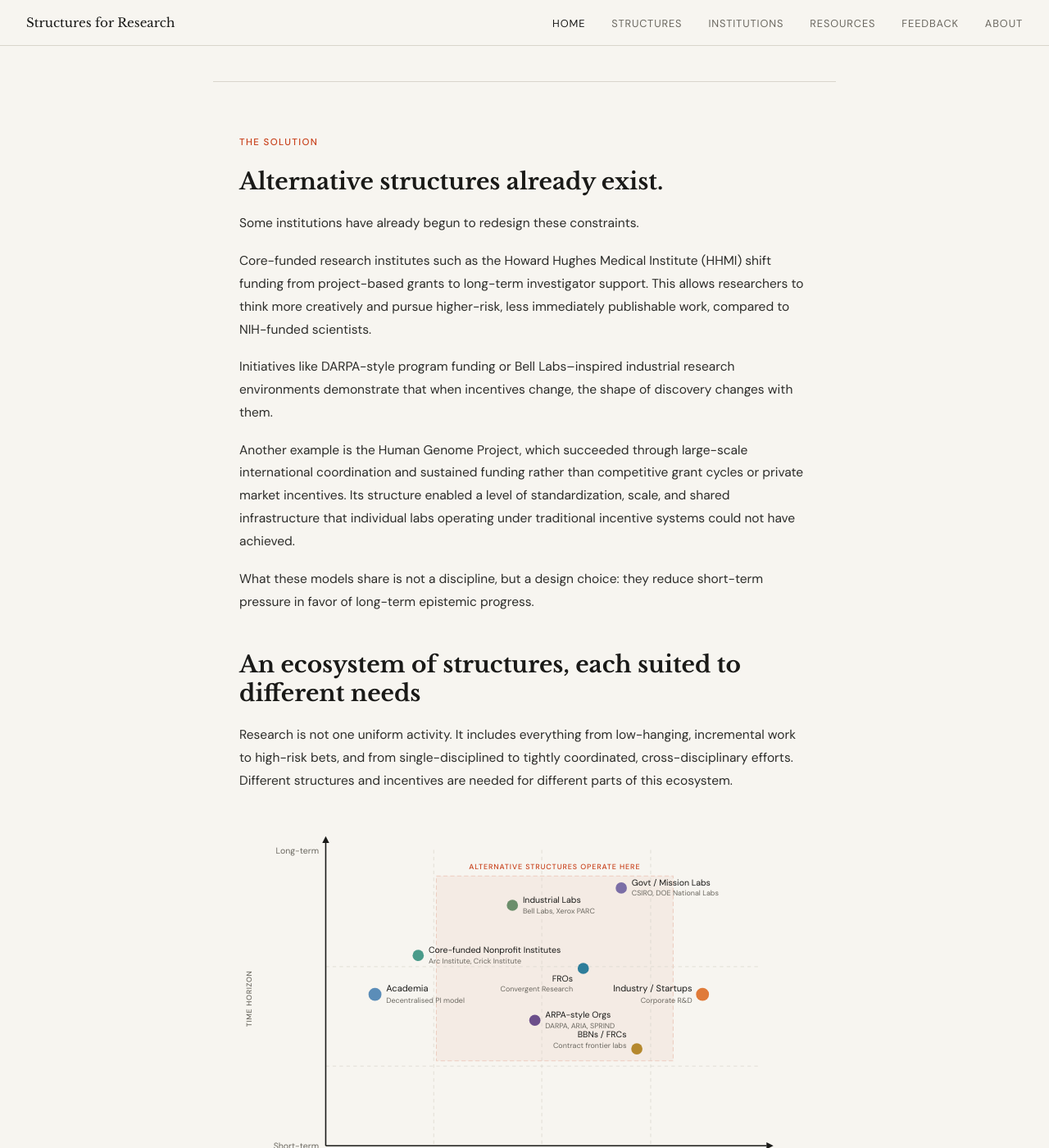
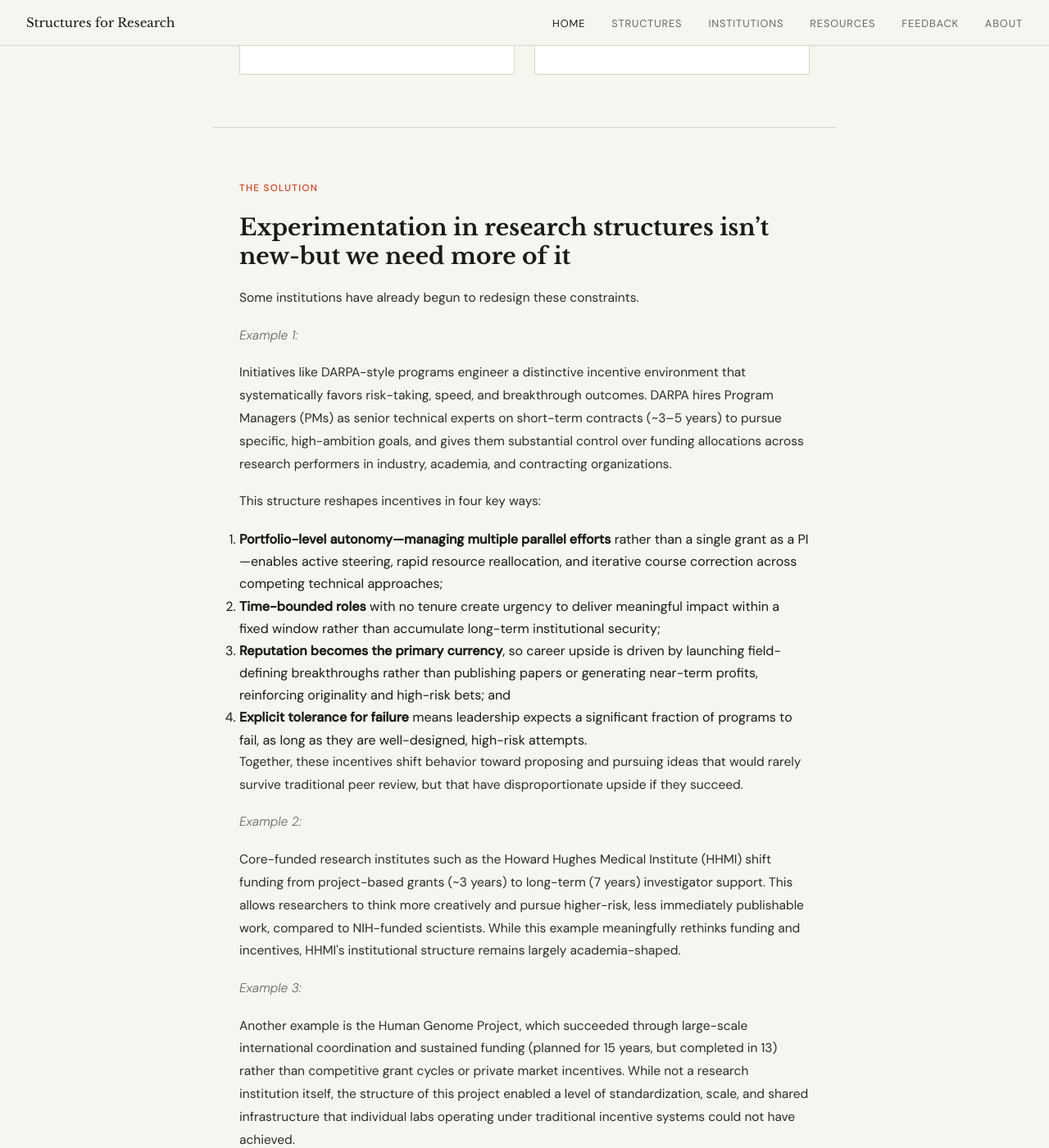
Before and after one commit to biancale4/structuresforresearch.com, a Jekyll site: the page built from index.html, in a window 1280 px wide and 1400 px high, scrolled down 3114 px. Shown: the whole window at 82% size. Built offline with Jekyll 4.4.1, drawn with Linux system fonts in a browser that asks for light colours; some of the changed text lies outside the part shown.

Commit message:
Update index.html

```diff
--- a/index.html
+++ b/index.html
@@ -88,7 +88,7 @@ description: How alternative research structures fill the gaps left by academia
   <p class="section-label">The Gap</p>
   <h2>Traditional structures can't do it all</h2>
   <p>Academic systems tend to reward publication volume and citation impact. Industrial systems tend to prioritize productization and revenue. Both can produce innovation, but both systematically filter out work that is uncertain, long-horizon, or non-incremental.</p>
-  <p>This gap doesn't just slow progress — it defines the ceiling for research.</p>
+  <p>This duopoly of institutional models and their respective incentives don’t just shape how R&D is conducted; it constrains how we think about what’s possible. In doing so, it caps the ceiling of what research can achieve.</p>
   <div style="overflow-x:auto;margin-top:1.5rem">
   <table style="border-collapse:collapse;width:100%;font-size:.84rem;font-family:var(--sans)">
     <thead>
@@ -152,11 +152,22 @@ description: How alternative research structures fill the gaps left by academia
 
 <section class="content" id="gap">
   <p class="section-label">The Solution</p>
-  <h2>Alternative structures already exist.</h2>
+  <h2>Experimentation in research structures isn’t new-but we need more of it</h2>
   <p>Some institutions have already begun to redesign these constraints.</p>
-  <p>Core-funded research institutes such as the Howard Hughes Medical Institute (HHMI) shift funding from project-based grants to long-term investigator support. This allows researchers to think more creatively and pursue higher-risk, less immediately publishable work, compared to NIH-funded scientists.</p>
-  <p>Initiatives like DARPA-style program funding or Bell Labs–inspired industrial research environments demonstrate that when incentives change, the shape of discovery changes with them.</p>
-  <p>Another example is the Human Genome Project, which succeeded through large-scale international coordination and sustained funding rather than competitive grant cycles or private market incentives. Its structure enabled a level of standardization, scale, and shared infrastructure that individual labs operating under traditional incentive systems could not have achieved.</p>
+  <p style="color:var(--muted);font-style:italic">Example 1:</p>
+  <p>Initiatives like DARPA-style programs engineer a distinctive incentive environment that systematically favors risk-taking, speed, and breakthrough outcomes. DARPA hires Program Managers (PMs) as senior technical experts on short-term contracts (~3–5 years) to pursue specific, high-ambition goals, and gives them substantial control over funding allocations across research performers in industry, academia, and contracting organizations.</p>
+  <p>This structure reshapes incentives in four key ways:</p>
+  <ol>
+  <li><strong>Portfolio-level autonomy—managing multiple parallel efforts</strong> rather than a single grant as a PI—enables active steering, rapid resource reallocation, and iterative course correction across competing technical approaches;</li>
+  <li><strong>Time-bounded roles</strong> with no tenure create urgency to deliver meaningful impact within a fixed window rather than accumulate long-term institutional security;</li>
+  <li><strong>Reputation becomes the primary currency</strong>, so career upside is driven by launching field-defining breakthroughs rather than publishing papers or generating near-term profits, reinforcing originality and high-risk bets; and</li>
+  <li><strong>Explicit tolerance for failure</strong> means leadership expects a significant fraction of programs to fail, as long as they are well-designed, high-risk attempts.</li>
+</ol>
+  <p>Together, these incentives shift behavior toward proposing and pursuing ideas that would rarely survive traditional peer review, but that have disproportionate upside if they succeed.</p>
+  <p style="color:var(--muted);font-style:italic">Example 2:</p>
+  <p>Core-funded research institutes such as the Howard Hughes Medical Institute (HHMI) shift funding from project-based grants (~3 years) to long-term (7 years) investigator support. This allows researchers to think more creatively and pursue higher-risk, less immediately publishable work, compared to NIH-funded scientists. While this example meaningfully rethinks funding and incentives, HHMI's institutional structure remains largely academia-shaped.</p>
+  <p style="color:var(--muted);font-style:italic">Example 3:</p>
+  <p>Another example is the Human Genome Project, which succeeded through large-scale international coordination and sustained funding (planned for 15 years, but completed in 13) rather than competitive grant cycles or private market incentives. While not a research institution itself, the structure of this project enabled a level of standardization, scale, and shared infrastructure that individual labs operating under traditional incentive systems could not have achieved.</p>
   <p>What these models share is not a discipline, but a design choice: they reduce short-term pressure in favor of long-term epistemic progress.</p>
   <br>
   <h2>An ecosystem of structures, each suited to different needs</h2>
```
